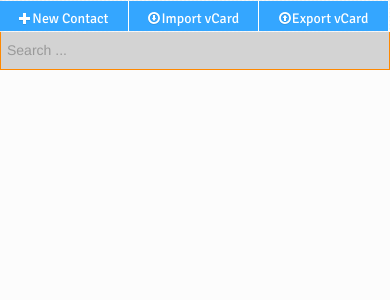
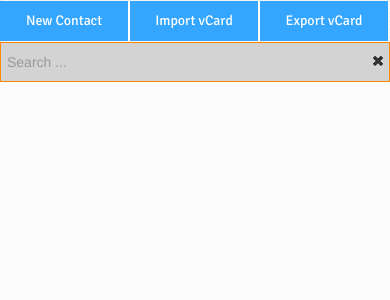
Before and after one commit to cozy/cozy-files, a Node project: template client/index.jade in a window 390 px wide. Shown: the top 300 px of the page. Run offline with Node 20 templates, Linux system fonts and the light colour scheme; the template is opened without the code that fills it: most values are stand-ins (such as "Sample title", 1, 10 or a date in 2020).

Commit message:
brunched

```diff
--- a/client/public/javascripts/app.js
+++ b/client/public/javascripts/app.js
@@ -116,7 +116,9 @@
     this.contactslist.$el.appendTo($('body'));
     this.contactslist.render();
     if (window.initcontacts != null) {
-      this.contacts.reset(window.initcontacts);
+      this.contacts.reset(window.initcontacts, {
+        parse: true
+      });
       delete window.initcontacts;
     } else {
       this.contacts.fetch();
@@ -949,7 +951,7 @@
 var interp;
 buf.push('<div id="toolbar"><input');
 buf.push(attrs({ 'id':('filterfield'), 'type':("text"), 'placeholder':(t("Search ...")) }, {"type":true,"placeholder":true}));
-buf.push('/></div><div id="contacts"></div>');
+buf.push('/><a id="filterClean" href=""><i class="icon-remove"></i></a></div><div id="contacts"></div>');
 }
 return buf.join("");
 };
@@ -971,7 +973,7 @@
 {
 buf.push('<img src="img/defaultpicture.png"/>');
 }
-buf.push('<h2>' + escape((interp = fn) == null ? '' : interp) + '</h2><span class="email">' + escape((interp = bestmail) == null ? '' : interp) + '</span><span class="tel">  ' + escape((interp = besttel) == null ? '' : interp) + '</span><div class="clearfix"></div>');
+buf.push('<h2>' + escape((interp = fn) == null ? '' : interp) + '</h2><div class="infos"><span class="email">' + escape((interp = bestmail) == null ? '' : interp) + '</span><span class="tel">  ' + escape((interp = besttel) == null ? '' : interp) + '</span></div><div class="clearfix"></div>');
 }
 return buf.join("");
 };
@@ -1292,7 +1294,8 @@
   ContactsList.prototype.template = require('templates/contactslist');
 
   ContactsList.prototype.events = {
-    'keyup #filterfield': 'keyUpCallback'
+    'keyup #filterfield': 'keyUpCallback',
+    'click #filterClean': 'cleanFilter'
   };
 
   ContactsList.prototype.afterRender = function() {
@@ -1326,6 +1329,20 @@
     if (outofview) {
       return this.list.scrollTop(this.list.scrollTop() + position);
     }
+  };
+
+  ContactsList.prototype.cleanFilter = function(event) {
+    var id, view, _ref1, _results;
+
+    event.preventDefault();
+    this.filterfield.val('');
+    _ref1 = this.views;
+    _results = [];
+    for (id in _ref1) {
+      view = _ref1[id];
+      _results.push(view.$el.show());
+    }
+    return _results;
   };
 
   ContactsList.prototype.keyUpCallback = function(event) {
@@ -1622,7 +1639,6 @@
   homeGoTo = function(url) {
     var intent;
 
-    console.log("HOME GO TO CALLED");
     intent = {
       action: 'goto',
       params: url
@@ -1653,7 +1669,6 @@
     };
 
     Router.prototype.goto = function(id) {
-      console.log("goto called");
       return homeGoTo('contacts/contact/' + id);
     };
 
@@ -1668,14 +1683,16 @@
   });
   this.contactslist.$el.appendTo($('body'));
   this.contactslist.render();
-  this.contacts.reset(window.initcontacts);
+  this.contacts.reset(window.initcontacts, {
+    parse: true
+  });
   this.contactslist.$el.appendTo($('body'));
-  gotoapp = $("<a id=\"gotoapp\" href=\"/apps/contacts/\">\n    <i class=\"icon-share-alt\"></i>\n</a>").click(function(e) {
+  gotoapp = $("<a id=\"gotoapp\" href=\"/apps/contacts/\">\n    <i class=\"icon-resize-full icon-white\"></i>\n</a>").click(function(e) {
     homeGoTo('contacts');
     e.preventDefault();
     return false;
   });
-  $('body').append(gotoapp);
+  this.contactslist.$el.append(gotoapp);
   router = new Router();
   return Backbone.history.start();
 });
--- a/client/public/stylesheets/app.css
+++ b/client/public/stylesheets/app.css
@@ -32,6 +32,7 @@
 #contacts-list #toolbar {
   background-color: #d3d3d3;
   height: 40px;
+  position: relative;
   -webkit-box-sizing: border-box;
   -moz-box-sizing: border-box;
   box-sizing: border-box;
@@ -53,6 +54,11 @@
 #contacts-list #toolbar input:focus {
   box-shadow: none;
   border: 1px solid #fe8800;
+}
+#contacts-list #toolbar #filterClean {
+  position: absolute;
+  top: 10px;
+  right: 5px;
 }
 #contacts-list #contacts {
   position: absolute;
@@ -388,35 +394,34 @@
 @media (max-width: 900px) {
   #contacts-list {
     width: 100%;
-    top: 30px;
+    top: 42px;
   }
   #help,
   #contact {
     width: 100%;
   }
   #help {
-    height: 30px;
+    height: 40px;
     padding: 1px;
     overflow: hidden;
   }
   #help a {
-    width: 33.3%;
-    height: 30px;
-    line-height: 25px;
+    width: 33.333%;
+    height: 40px;
+    line-height: 40px;
     margin: 0px;
-    border-right: 1px solid #fff;
     font-size: 1em;
     float: none;
     display: inline-block;
     -webkit-box-sizing: border-box;
     -moz-box-sizing: border-box;
     box-sizing: border-box;
+    -moz-box-sizing: border-box;
     overflow: hidden;
     text-align: center;
-    padding: 5px;
-  }
-  #help a i {
-    display: inline-block;
+    padding: 0px;
+    border-right: 1px solid #fff;
+    border-left: 1px solid #fff;
   }
   #help a:hover {
     outline: 0px;
```
